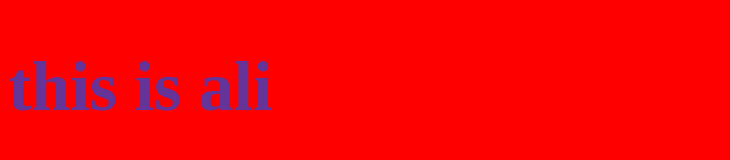
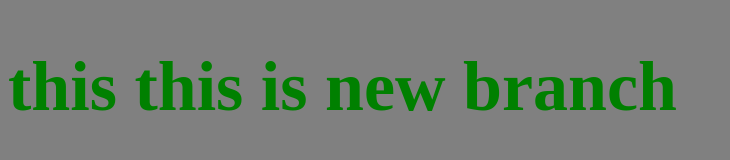
Before and after one commit to adelaaly/myproject-, a plain HTML site: page index.html in a window 1280 px wide. Shown: the whole page, without its empty margins (0-730 px from the left). Drawn offline with Linux system fonts and the light colour scheme.

Commit message:
changing style for the title and backgourd new branch

```diff
--- a/index.html
+++ b/index.html
@@ -8,7 +8,7 @@
 
 </head>
 <body>
-   <h1>this is ali</h1>
+   <h1>this this is new branch </h1>
 
    <script src="app.js"></script>
 </body>
--- a/style.css
+++ b/style.css
@@ -1,7 +1,7 @@
 h1 {
-    color: rebeccapurple;
+    color: green;
     font-size: 70px;
 }
 body{
-    background-color: red;
+    background-color: grey;
 }
```
